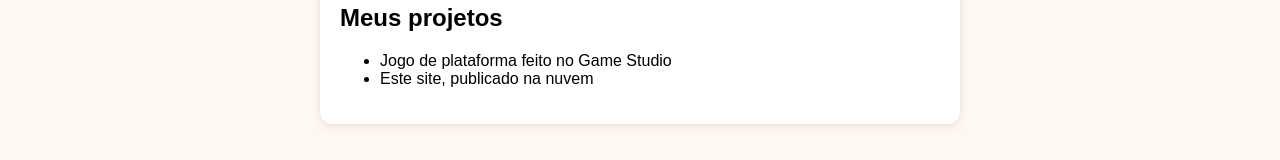
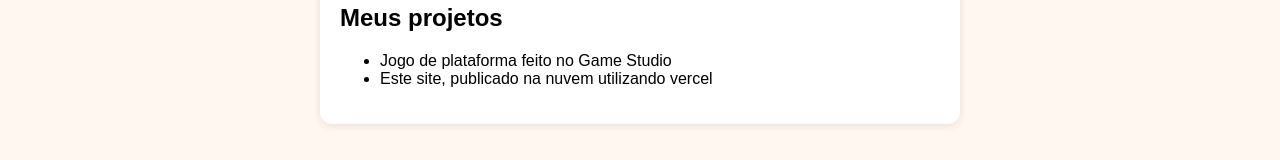
Before and after one commit to MarianaAraujoSantos/AulaCloudIAConecta, a plain HTML site: page index.html in a window 1280 px wide. Shown: the part 408-568 px from the top of the page. Drawn offline with Linux system fonts and the light colour scheme.

Commit message:
Update index.html

```diff
--- a/index.html
+++ b/index.html
@@ -26,7 +26,7 @@ margin-bottom: 16px; box-shadow: 0 2px 8px rgba(0, 0, 0, 0.1); }
 <h2>Meus projetos</h2>
 <ul>
 <li>Jogo de plataforma feito no Game Studio</li>
-<li>Este site, publicado na nuvem</li>
+<li>Este site, publicado na nuvem utilizando vercel</li>
 </ul>
 </section>
 </main>
```
